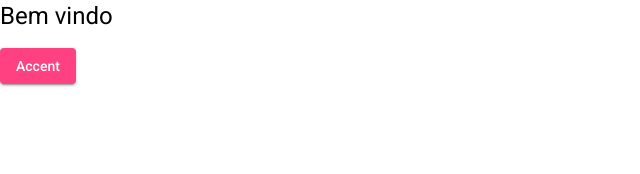
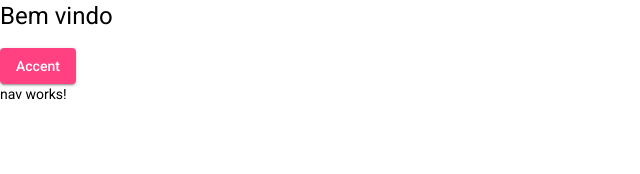
Before and after one commit to miguel826t/HelpDesk-Front, an Angular app: page / in a window 1280 px wide. Shown: the top 174 px of the page, without its empty margins (0-640 px from the left). Built offline with nearby package versions, Linux system fonts and the light colour scheme.

Commit message:
Componente NAV criado

```diff
--- a/src/app/app.componentes.html
+++ b/src/app/app.componentes.html
@@ -2,4 +2,5 @@
 <html>
     <h1>Bem vindo</h1>
     <button mat-raised-button color="accent">Accent</button>
+    <app-nav></app-nav>
 </html>
--- a/src/app/app.module.ts
+++ b/src/app/app.module.ts
@@ -25,10 +25,13 @@
 import { MatIconModule } from '@angular/material/icon';
 import { MatListModule } from '@angular/material/list';
 import { MatCardModule } from '@angular/material/card';
+//Componentes do projeto - ng g c {pasta/nomeComponente}
+import { NavComponent } from './components/nav/nav.component';
 
 @NgModule({
   declarations: [
-    AppComponent
+    AppComponent,
+    NavComponent
   ],
   imports: [
     BrowserModule,
--- /dev/null
+++ b/src/app/components/nav/nav.component.html
@@ -0,0 +1 @@
+<p>nav works!</p>
--- /dev/null
+++ b/src/app/components/nav/nav.component.ts
@@ -0,0 +1,15 @@
+import { Component, OnInit } from '@angular/core';
+
+@Component({
+  selector: 'app-nav',
+  templateUrl: './nav.component.html',
+  styleUrls: ['./nav.component.css']
+})
+export class NavComponent implements OnInit {
+
+  constructor() { }
+
+  ngOnInit(): void {
+  }
+
+}
```
Also changed, not shown: src/app/components/nav/nav.component.css (added).
